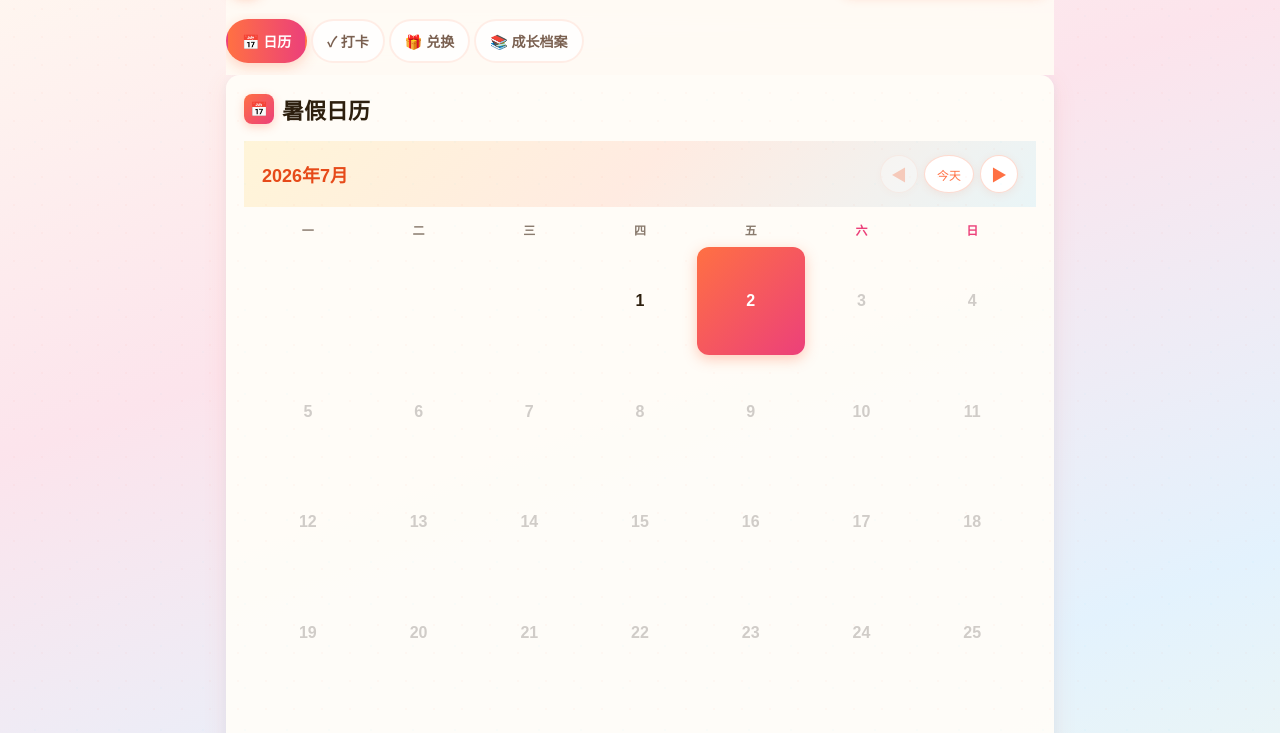
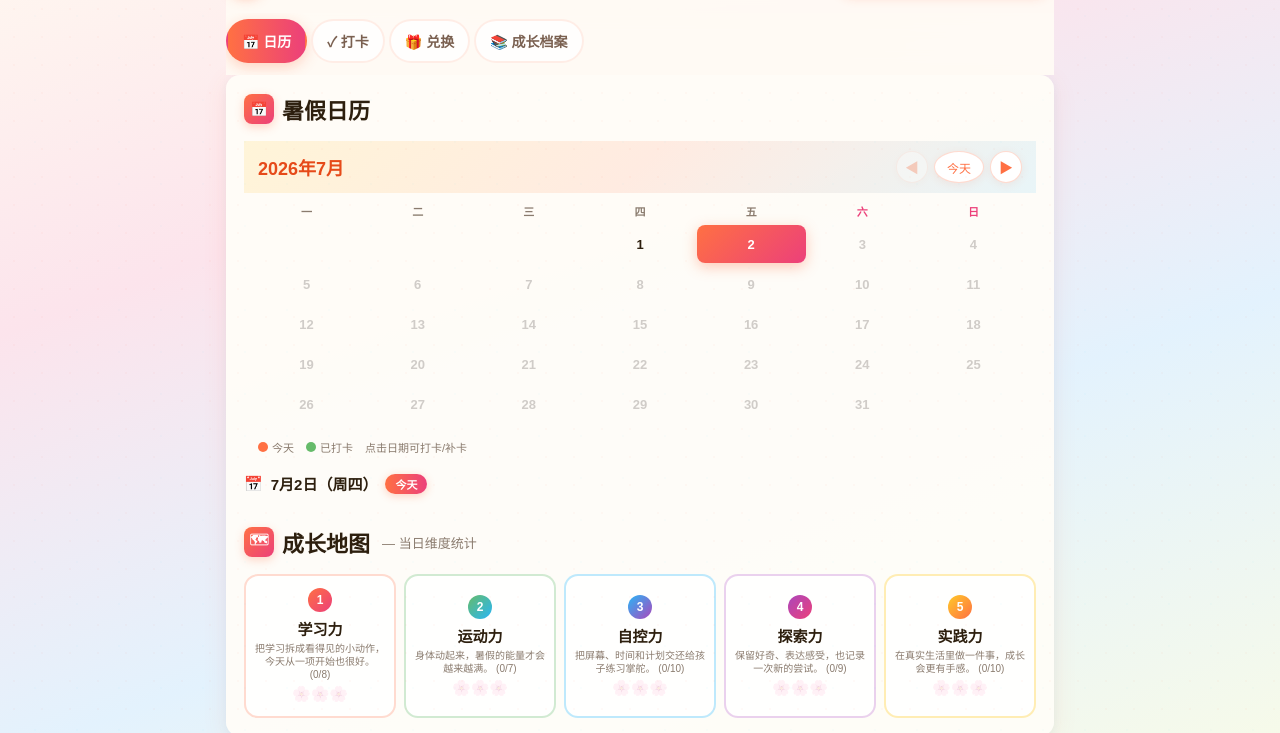
Before and after one commit to ljctown-11/growth-bank, a plain HTML site: page index.html in a window 1280 px wide. Shown: the part 61-794 px from the top of the page. Drawn offline with Linux system fonts and the light colour scheme.

Commit message:
紧凑日历+成长地图缩小+作品档案自适应高度

```diff
--- a/index.html
+++ b/index.html
@@ -89,16 +89,16 @@ button{border:0;cursor:pointer;-webkit-tap-highlight-color:transparent}
 
 /* Calendar */
 .calendar-panel{background:var(--paper);border-radius:var(--radius);border:none;box-shadow:0 8px 32px rgba(var(--leaf-rgb),.13),0 2px 8px rgba(var(--sky-rgb),.1);overflow:hidden;margin-bottom:18px}
-.cal-header{display:flex;align-items:center;justify-content:space-between;padding:14px 18px;background:var(--cal-header-bg)}
-.cal-header h2{margin:0;font-size:20px;color:var(--leaf-dark);font-weight:900}
+.cal-header{display:flex;align-items:center;justify-content:space-between;padding:10px 14px;background:var(--cal-header-bg)}
+.cal-header h2{margin:0;font-size:17px;color:var(--leaf-dark);font-weight:900}
 .cal-nav{display:flex;gap:6px}
-.cal-nav button{width:38px;height:38px;border-radius:50%;background:#fff;border:1.5px solid rgba(var(--leaf-rgb),.25);color:var(--leaf);font-size:16px;display:grid;place-items:center;transition:.15s;box-shadow:0 2px 8px rgba(var(--leaf-rgb),.1)}
+.cal-nav button{width:32px;height:32px;border-radius:50%;background:#fff;border:1.5px solid rgba(var(--leaf-rgb),.25);color:var(--leaf);font-size:14px;display:grid;place-items:center;transition:.15s;box-shadow:0 2px 8px rgba(var(--leaf-rgb),.1)}
 .cal-nav button:active{background:var(--mint)}
 .cal-nav button:disabled{opacity:.3;cursor:default}
-.cal-grid{display:grid;grid-template-columns:repeat(7,1fr);gap:3px;padding:8px 10px 14px}
-.cal-day-header{text-align:center;font-size:12px;color:var(--muted);font-weight:800;padding:6px 0}
+.cal-grid{display:grid;grid-template-columns:repeat(7,1fr);gap:2px;padding:6px 8px 10px}
+.cal-day-header{text-align:center;font-size:11px;color:var(--muted);font-weight:800;padding:4px 0}
 .cal-day-header.weekend{color:var(--rose)}
-.cal-cell{aspect-ratio:1;display:flex;flex-direction:column;align-items:center;justify-content:center;border-radius:12px;font-size:14px;font-weight:700;cursor:pointer;transition:.12s;position:relative;user-select:none;-webkit-user-select:none;min-height:52px}
+.cal-cell{display:flex;flex-direction:column;align-items:center;justify-content:center;border-radius:8px;font-size:13px;font-weight:700;cursor:pointer;transition:.12s;position:relative;user-select:none;-webkit-user-select:none;height:38px}
 .cal-cell:hover:not(.future):not(.past-locked){background:rgba(var(--leaf-rgb),.08)}
 .cal-cell.future{color:#d0ccc8;cursor:default;pointer-events:none}
 .cal-cell.past-locked{color:#c8c4c0;cursor:default}
@@ -106,11 +106,11 @@ button{border:0;cursor:pointer;-webkit-tap-highlight-color:transparent}
 .cal-cell.today{background:linear-gradient(135deg,rgba(var(--leaf-rgb),.15),rgba(255,202,40,.15));box-shadow:inset 0 0 0 2.5px var(--leaf)}
 .cal-cell.yesterday{background:rgba(var(--sky-rgb),.1);box-shadow:inset 0 0 0 2px var(--sky)}
 .cal-cell.active{background:linear-gradient(135deg,var(--leaf),var(--rose));color:#fff;box-shadow:0 4px 14px rgba(var(--leaf-rgb),.35)}
-.cal-cell .day-num{font-size:16px;line-height:1}
-.cal-cell .day-pts{font-size:10px;color:var(--lime);font-weight:800;margin-top:1px;line-height:1}
+.cal-cell .day-num{font-size:13px;line-height:1}
+.cal-cell .day-pts{font-size:9px;color:var(--lime);font-weight:800;margin-top:1px;line-height:1}
 .cal-cell.active .day-pts{color:#fff;opacity:.9}
 .cal-cell.future .day-pts,.cal-cell.past-locked .day-pts{color:#d0ccc8}
-.cal-legend{display:flex;gap:14px;padding:8px 18px 14px;font-size:12px;color:var(--muted);flex-wrap:wrap}
+.cal-legend{display:flex;gap:12px;padding:6px 14px 10px;font-size:11px;color:var(--muted);flex-wrap:wrap}
 .cal-legend span{display:flex;align-items:center;gap:4px}
 .cal-legend .dot{width:10px;height:10px;border-radius:50%}
 .cal-legend .dot.today-dot{background:var(--leaf)}
@@ -146,23 +146,23 @@ button{border:0;cursor:pointer;-webkit-tap-highlight-color:transparent}
 .task-empty{grid-column:1/-1;text-align:center;color:var(--muted);padding:24px}
 
 /* Growth map */
-.map-grid{display:grid;grid-template-columns:repeat(5,1fr);gap:10px}
-.map-card{border-radius:var(--radius);padding:16px 14px;background:rgba(255,255,255,.85);border:2px solid rgba(255,202,40,.18);text-align:center;transition:.15s;min-height:120px;display:flex;flex-direction:column;align-items:center;justify-content:center}
+.map-grid{display:grid;grid-template-columns:repeat(5,1fr);gap:8px}
+.map-card{border-radius:var(--radius);padding:12px 8px;background:rgba(255,255,255,.85);border:2px solid rgba(255,202,40,.18);text-align:center;transition:.15s;min-height:90px;display:flex;flex-direction:column;align-items:center;justify-content:center}
 .map-card:nth-child(1){border-color:rgba(var(--leaf-rgb),.25)}
 .map-card:nth-child(2){border-color:rgba(102,187,106,.3)}
 .map-card:nth-child(3){border-color:rgba(var(--sky-rgb),.3)}
 .map-card:nth-child(4){border-color:rgba(171,71,188,.25)}
 .map-card:nth-child(5){border-color:rgba(255,202,40,.35)}
 .map-card.has-score{background:var(--map-has-bg)}
-.map-card .map-num{display:inline-grid;place-items:center;width:28px;height:28px;border-radius:50%;color:#fff;font-weight:900;font-size:13px;margin-bottom:8px}
+.map-card .map-num{display:inline-grid;place-items:center;width:24px;height:24px;border-radius:50%;color:#fff;font-weight:900;font-size:12px;margin-bottom:6px}
 .map-card:nth-child(1) .map-num{background:linear-gradient(135deg,#ff7043,#ec407a)}
 .map-card:nth-child(2) .map-num{background:linear-gradient(135deg,#66bb6a,#29b6f6)}
 .map-card:nth-child(3) .map-num{background:linear-gradient(135deg,#29b6f6,#ab47bc)}
 .map-card:nth-child(4) .map-num{background:linear-gradient(135deg,#ab47bc,#ec407a)}
 .map-card:nth-child(5) .map-num{background:linear-gradient(135deg,#ffca28,#ff7043)}
-.map-card strong{display:block;font-size:18px;margin-bottom:4px}
-.map-card small{display:block;color:var(--muted);font-size:11px;line-height:1.35;margin-bottom:6px}
-.map-card .flowers{font-size:18px;min-height:22px;line-height:1}
+.map-card strong{display:block;font-size:15px;margin-bottom:3px}
+.map-card small{display:block;color:var(--muted);font-size:10px;line-height:1.3;margin-bottom:5px}
+.map-card .flowers{font-size:15px;min-height:18px;line-height:1}
 .map-card .flowers .empty-flower{color:rgba(180,160,160,.2)}
 
 /* Rewards */
@@ -193,7 +193,7 @@ button{border:0;cursor:pointer;-webkit-tap-highlight-color:transparent}
 .reward-editor-body .secondary-btn{min-height:36px;padding:8px 12px;border-radius:8px;color:var(--leaf-dark);background:var(--mint);font-weight:800;border:1px solid rgba(var(--leaf-rgb),.22)}
 
 /* Redemption list */
-.redemption-list{max-height:200px;overflow:auto;margin-top:12px}
+.redemption-list{margin-top:12px}
 .redemption-item{display:flex;align-items:center;justify-content:space-between;padding:8px 10px;border-radius:10px;background:rgba(255,248,225,.8);border:1px solid rgba(255,202,40,.2);margin-bottom:6px;font-size:13px}
 .redemption-item .red-date{color:var(--muted);font-size:11px}
 .redemption-item .red-cost{color:var(--rose);font-weight:800}
@@ -221,7 +221,7 @@ button{border:0;cursor:pointer;-webkit-tap-highlight-color:transparent}
 .media-preview img,.media-preview video{display:block;width:100%;max-height:200px;object-fit:cover}
 .work-media{margin-top:6px;overflow:hidden;border-radius:10px;border:1px solid rgba(var(--sky-rgb),.15);background:#e3f2fd}
 .work-media img,.work-media video{display:block;width:100%;max-height:160px;object-fit:cover}
-.work-archive{max-height:380px;overflow:auto;padding-right:4px}
+.work-archive{padding-right:4px}
 .work-archive .timeline-item{padding:10px 12px;border-radius:10px;background:linear-gradient(135deg,#e8f5e9,#e3f2fd);border:none;margin-bottom:6px;font-size:13px}
 .work-archive .timeline-item time{color:var(--muted);font-size:11px}
 .empty-state{color:var(--muted);padding:20px;text-align:center;border-radius:10px;background:rgba(255,255,255,.6);border:1.5px dashed rgba(var(--leaf-rgb),.2);font-size:14px}
```
